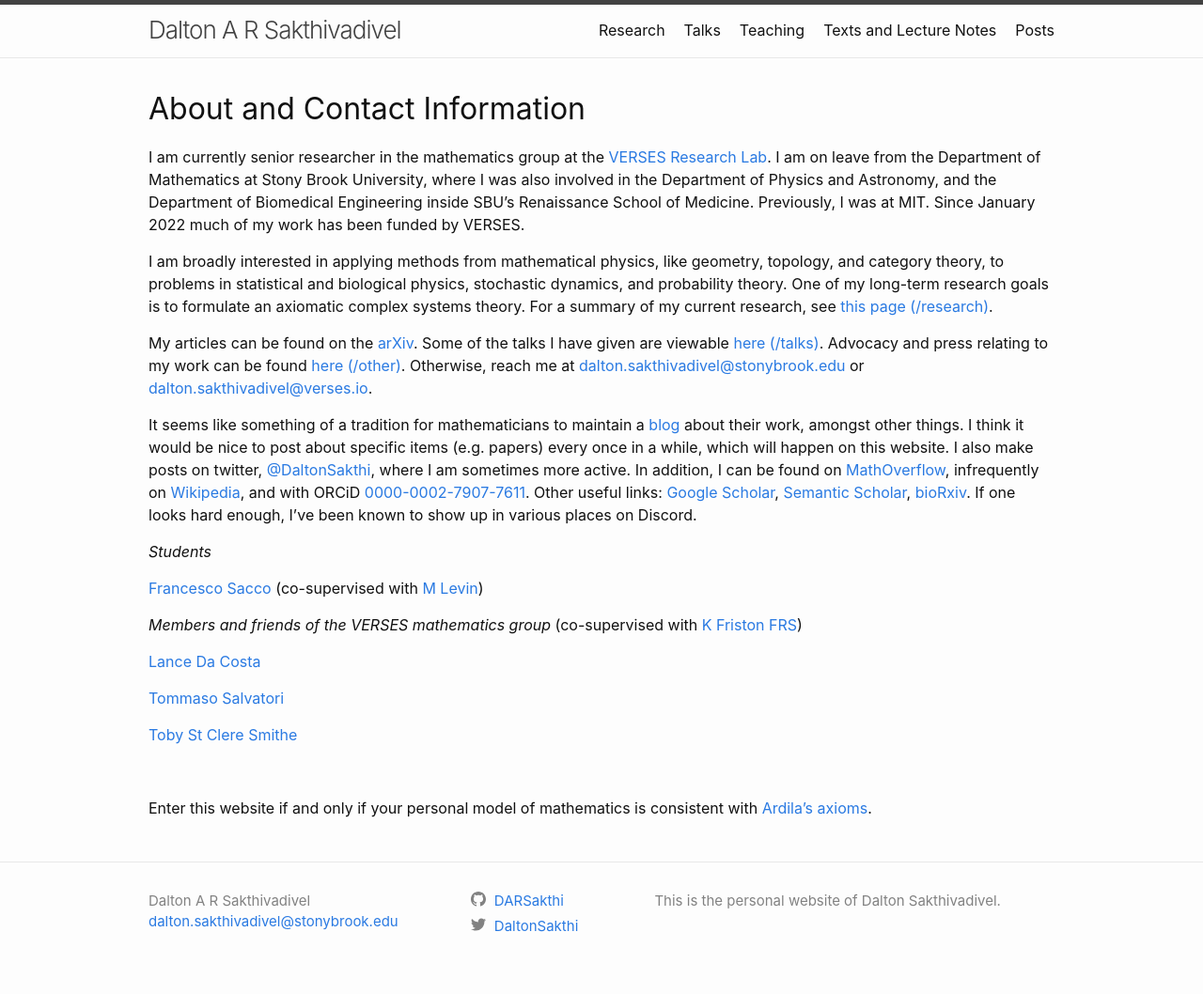
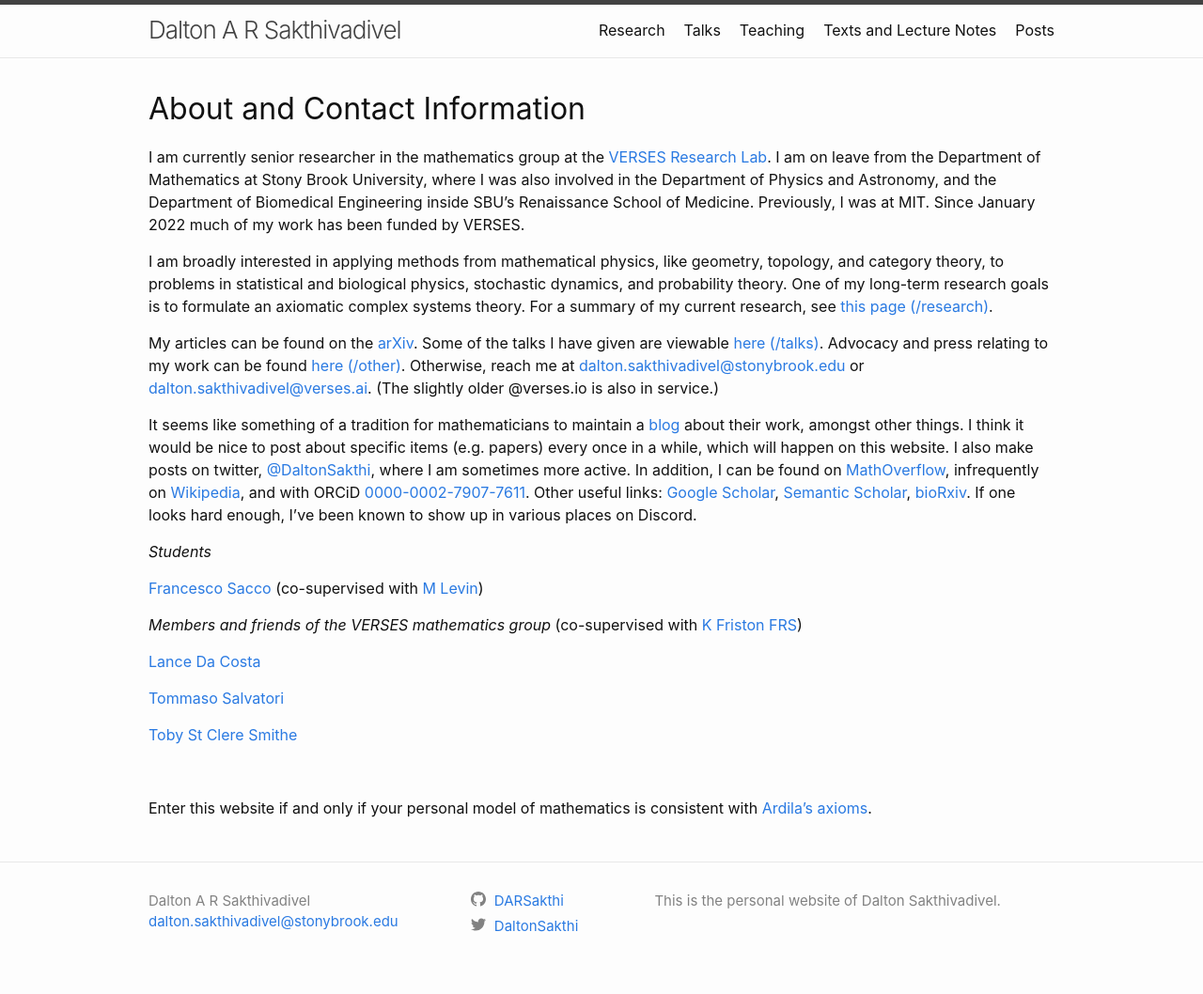
Before and after one commit to DARSakthi/DARSakthi.github.io, a Jekyll site: the page built from index.markdown, in a window 1280 px wide. Shown: the whole page at 94% size. Built offline with Jekyll 4.4.1, drawn with Linux system fonts in a browser that asks for light colours.

Commit message:
Updated email

```diff
--- a/index.markdown
+++ b/index.markdown
@@ -10,7 +10,7 @@ I am currently senior researcher in the mathematics group at the [VERSES Researc
 
 I am broadly interested in applying methods from mathematical physics, like geometry, topology, and category theory, to problems in statistical and biological physics, stochastic dynamics, and probability theory. One of my long-term research goals is to formulate an axiomatic complex systems theory. For a summary of my current research, see [this page (/research)](https://darsakthi.github.io/research).
 
-My articles can be found on the [arXiv](https://arxiv.org/a/0000-0002-7907-7611.html). Some of the talks I have given are viewable [here (/talks)](https://darsakthi.github.io/talks). Advocacy and press relating to my work can be found [here (/other)](https://darsakthi.github.io/other/). Otherwise, reach me at [dalton.sakthivadivel@stonybrook.edu](mailto:dalton.sakthivadivel@stonybrook.edu) or [dalton.sakthivadivel@verses.io](mailto:dalton.sakthivadivel@verses.io).
+My articles can be found on the [arXiv](https://arxiv.org/a/0000-0002-7907-7611.html). Some of the talks I have given are viewable [here (/talks)](https://darsakthi.github.io/talks). Advocacy and press relating to my work can be found [here (/other)](https://darsakthi.github.io/other/). Otherwise, reach me at [dalton.sakthivadivel@stonybrook.edu](mailto:dalton.sakthivadivel@stonybrook.edu) or [dalton.sakthivadivel@verses.ai](mailto:dalton.sakthivadivel@verses.ai). (The slightly older @verses.io is also in service.)
 
 It seems like something of a tradition for mathematicians to maintain a [blog](https://darsakthi.github.io/blog) about their work, amongst other things. I think it would be nice to post about specific items (e.g. papers) every once in a while, which will happen on this website. I also make posts on twitter, [@DaltonSakthi](https://twitter.com/DaltonSakthi), where I am sometimes more active. In addition, I can be found on [MathOverflow](https://mathoverflow.net/users/370636/dalton-a-r-sakthivadivel), infrequently on [Wikipedia](https://en.wikipedia.org/wiki/User:Dalton.sakthi), and with ORCiD [0000-0002-7907-7611](https://orcid.org/0000-0002-7907-7611). Other useful links: [Google Scholar](https://scholar.google.com/citations?user=mWJtfUUAAAAJ), [Semantic Scholar](https://www.semanticscholar.org/author/D.-A.-R.-Sakthivadivel/2047545652), [bioRxiv](https://www.biorxiv.org/search/author1%3ADalton%2BA%2BR%2BSakthivadivel%2B). If one looks hard enough, I've been known to show up in various places on Discord.
 
```
